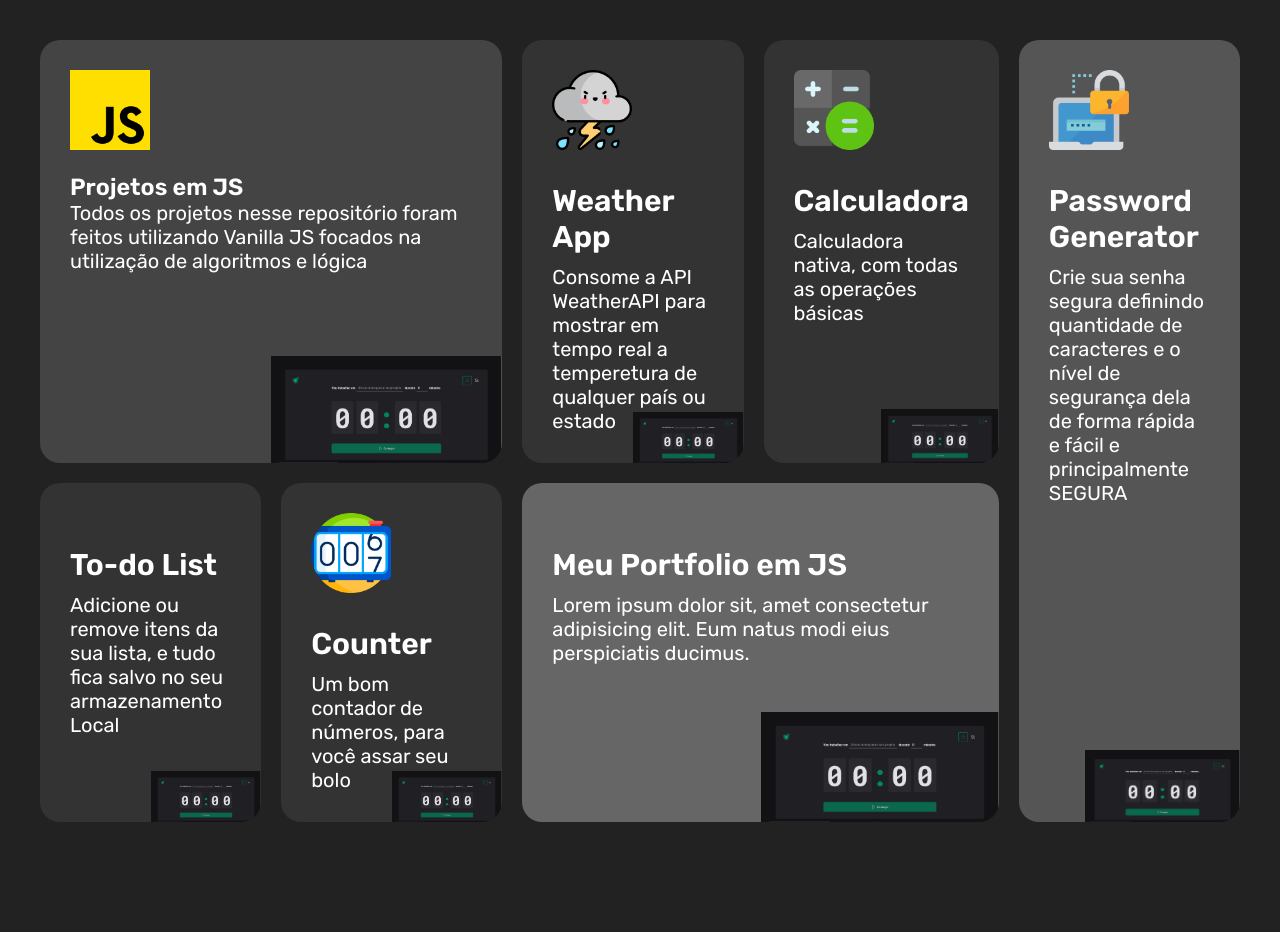
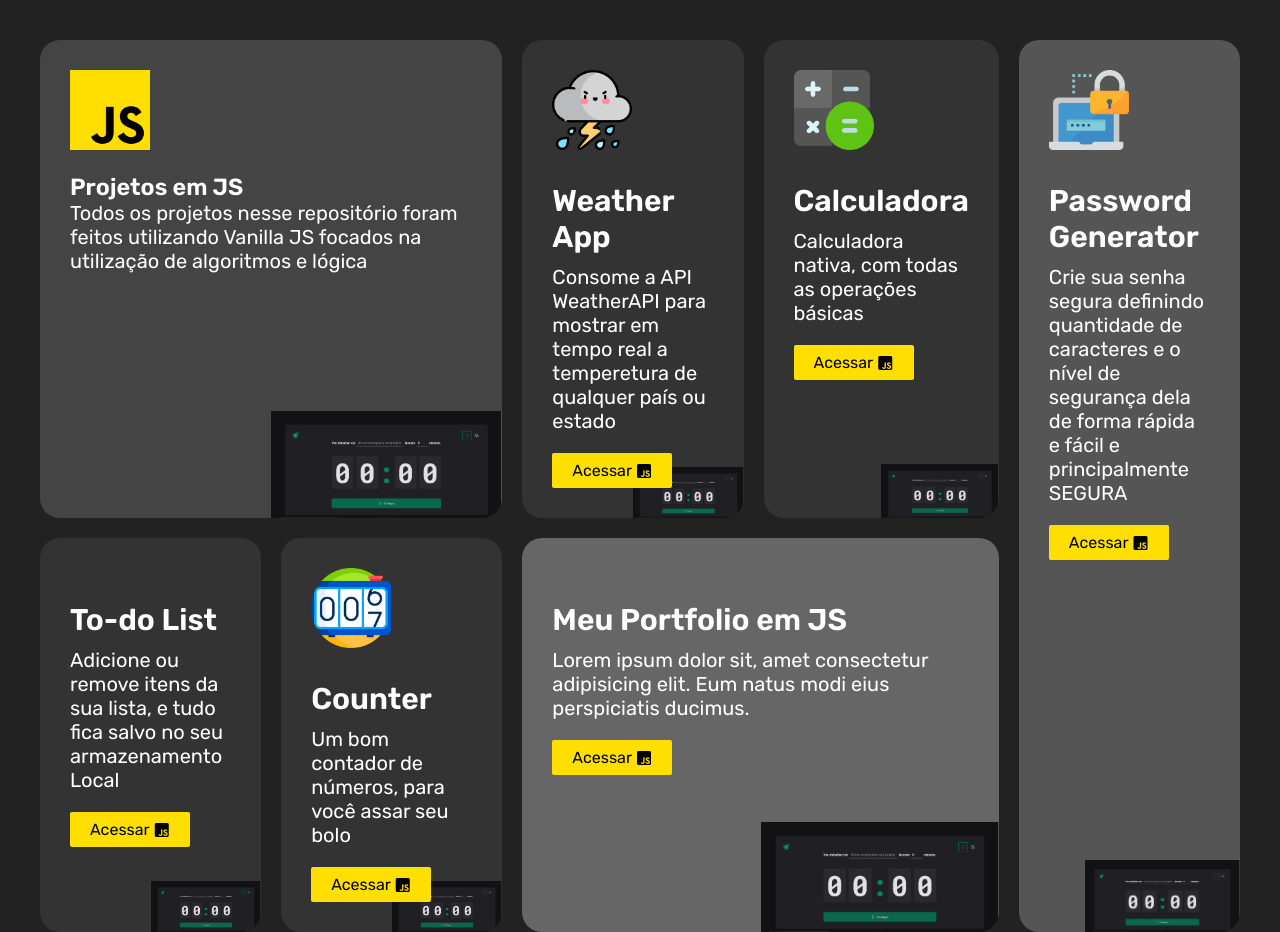
Before and after one commit to HenriqueFurtado-Dev/portfolio-js, a plain HTML site: page index.html in a window 1280 px wide. Before the commit the page ends 822 px from the top, so only its background shows below. Drawn offline with Linux system fonts and the light colour scheme.

Commit message:
Adicionado botoes

```diff
--- a/index.html
+++ b/index.html
@@ -9,6 +9,7 @@
     <title>Portfolio JS</title>
     <link rel="stylesheet" href="style.css">
     <link href="https://fonts.googleapis.com/css2?family=Rubik:wght@400;600&display=swap" rel="stylesheet">
+    <link rel="stylesheet" href="https://cdnjs.cloudflare.com/ajax/libs/font-awesome/6.4.2/css/all.min.css" integrity="sha512-z3gLpd7yknf1YoNbCzqRKc4qyor8gaKU1qmn+CShxbuBusANI9QpRohGBreCFkKxLhei6S9CQXFEbbKuqLg0DA==" crossorigin="anonymous" referrerpolicy="no-referrer" />
 </head>
 <body>
     <section class="projects">
@@ -22,13 +23,16 @@
         </section>
         <!-- Project 1 - End -->
         <!-- Project 2 - Start -->
+
         <section class="box">
             <div class="content">
                 <img src="images/tempestade.png" alt="">
                 <h2>Weather App</h2>
                 <p>Consome a API WeatherAPI para mostrar em tempo real a temperetura de qualquer país ou estado</p>
+                <a href="#">Acessar<i class="fa-brands fa-square-js"></i></a>
             </div>
         </section>
+
         <!-- Project 2 - End -->
         <!-- Project 3 - Start -->
         <section class="box">
@@ -36,6 +40,7 @@
                 <img src="images/calculator.png" alt="">
                 <h2>Calculadora</h2>
                 <p>Calculadora nativa, com todas as operações básicas</p>
+                <a href="#">Acessar<i class="fa-brands fa-square-js"></i></a>
             </div>
         </section>
         <!-- Project 3 - End -->
@@ -45,6 +50,7 @@
                 <img src="images/senha.png" alt="">
                 <h2>Password Generator</h2>
                 <p>Crie sua senha segura definindo quantidade de caracteres e o nível de segurança dela de forma rápida e fácil e principalmente SEGURA</p>
+                <a href="#">Acessar<i class="fa-brands fa-square-js"></i></a>
             </div>
         </section>
         <!-- Project 4 - End -->
@@ -54,6 +60,7 @@
                 <img src="images/prancheta.png" alt="">
                 <h2>To-do List</h2>
                 <p>Adicione ou remove itens da sua lista, e tudo fica salvo no seu armazenamento Local</p>
+                <a href="#">Acessar<i class="fa-brands fa-square-js"></i></a>
             </div>
         </section>
         <!-- Project 5 - End -->
@@ -63,6 +70,7 @@
                 <img src="images/contador.png" alt="">
                 <h2>Counter</h2>
                 <p>Um bom contador de números, para você assar seu bolo</p>
+                <a href="#">Acessar<i class="fa-brands fa-square-js"></i></a>
             </div>
         </section>
         <!-- Project 6 - End -->
@@ -72,6 +80,7 @@
                 <img src="images/livros.png" alt="">
                 <h2>Meu Portfolio em JS</h2>
                 <p>Lorem ipsum dolor sit, amet consectetur adipisicing elit. Eum natus modi eius perspiciatis ducimus.</p>
+                <a href="#">Acessar<i class="fa-brands fa-square-js"></i></a>
             </div>
         </section>
         <!-- Project 7 - End -->
--- a/style.css
+++ b/style.css
@@ -13,6 +13,10 @@ body {
     align-items: center;
     align-self: center;
     background: #222;
+}
+
+a {
+    text-decoration: none;
 }
 
 .projects {
@@ -41,15 +45,28 @@ body {
     transition: 0.2s;
 }
 
+.projects .box .content p {
+    margin-bottom: 20px;
+}
+
+.projects .box .content a {
+    padding: 8px 20px;
+    background-color: var(--main-color);
+    font-size: 16px;
+    margin-top: 15px;
+    color: black;
+    border-radius: 2px;
+    display: flex;
+    width: 120px;
+    gap: 5px;
+    align-items: center;
+}
+
 .projects .box:hover,
 .projects .box:nth-child(2):hover,
 .projects .box:nth-child(7):hover {
     outline: 3px solid var(--main-color);
-    background-size: 80%;
-    background-position: bottom right;
-    background-repeat: no-repeat;
-    transition: 0.2s;
-    cursor: pointer;
+
 }
 
 .projects .box:hover h2 {
@@ -99,7 +116,6 @@ body {
 }
 
 .projects .box:nth-child(4):hover {
-    background-size: 90%;
     outline: 3px solid var(--main-color);
 }
 
@@ -117,7 +133,3 @@ body {
     grid-column-end: 5;
     background-image: url(./images/tela.PNG);
 }
-
-.projects .box:nth-child(7):hover {
-    background-size: 70%;
-}
```
